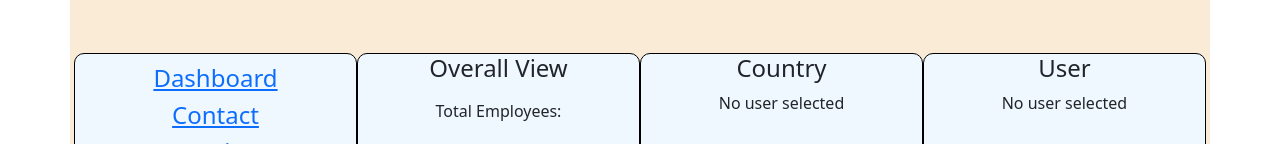
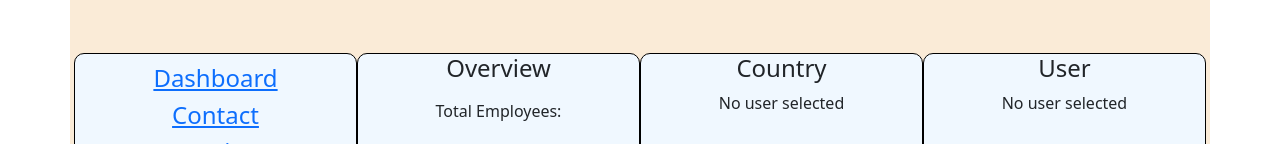
Before and after one commit to wlnston1/capstone, a React (Create React App) app in the folder client/: page /contact in a window 1280 px wide. Shown: the part 179-323 px from the top of the page. Built offline with nearby package versions, Linux system fonts and the light colour scheme; no server answers.

Commit message:
ft: updated wording on dashboard

```diff
--- a/client/src/components/Statbox/index.js
+++ b/client/src/components/Statbox/index.js
@@ -3,7 +3,7 @@ import React from "react";
 function StatBox({ stat }) {
   return (
     <div>
-      <h4>Overall View</h4>
+      <h4>Overview</h4>
       <div className="mt-3">
         <p> Total Employees: {stat?.total} </p>
         <p> Average Experience: {stat?.avgExp} </p>
```
